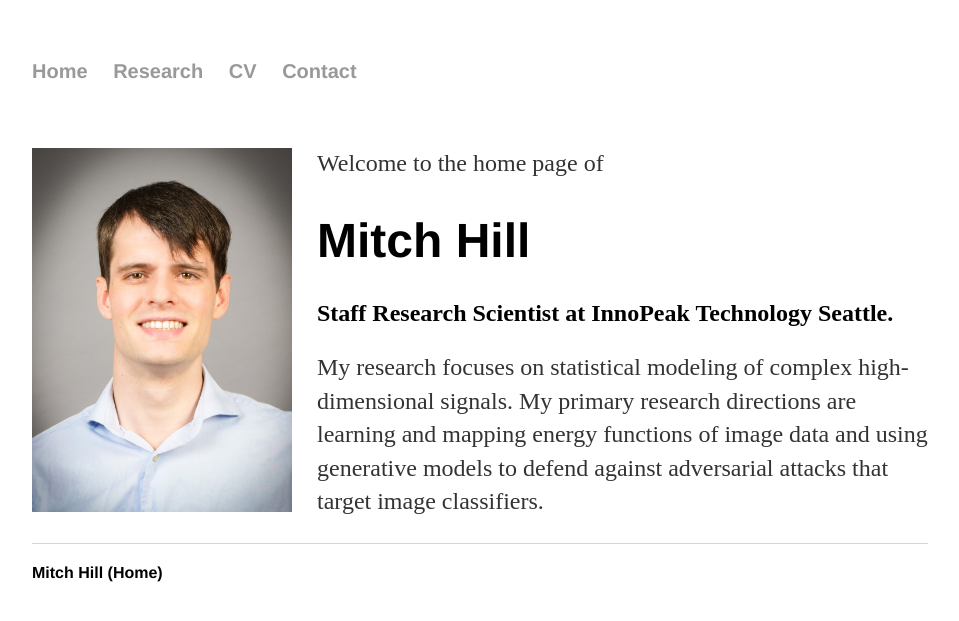
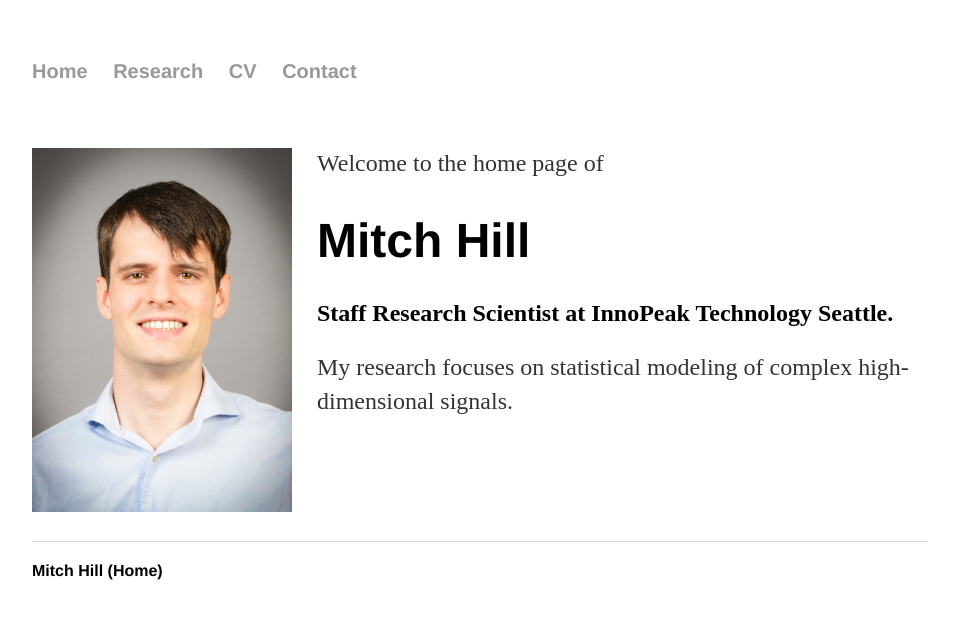
Before and after one commit to point0bar1/point0bar1.github.io, a Jekyll site: the page built from index.html, in a window 1280 px wide. Shown: the top 621 px of the page, without its empty margins (160-1119 px from the left). Built offline with Jekyll 4.4.1, drawn with Linux system fonts in a browser that asks for light colours.

Commit message:
Update index.html

```diff
--- a/index.html
+++ b/index.html
@@ -10,8 +10,6 @@ title: Mitch Hill (Home)
 <h2>Staff Research Scientist at InnoPeak Technology Seattle.</h2>
 <p>
 	My research focuses on statistical modeling of complex high-dimensional signals.
-	My primary research directions are learning and mapping energy functions of image data
-	and using generative models to defend against adversarial attacks that target image classifiers.
 </p>
 
 </div>
```
